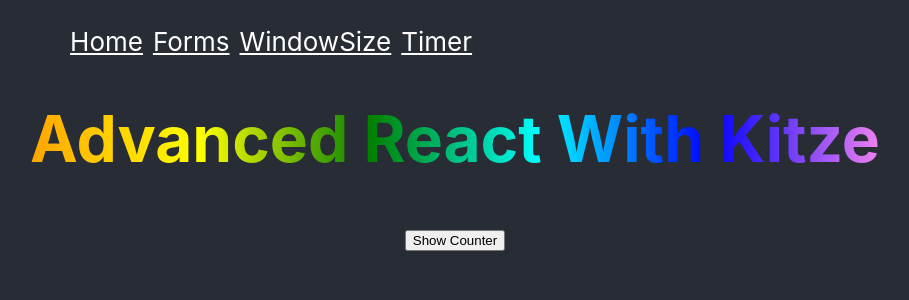
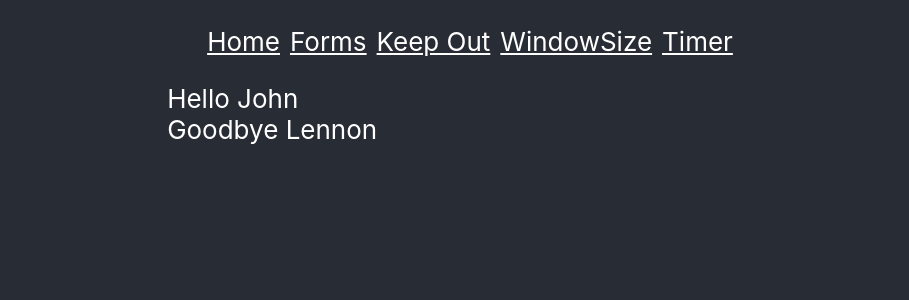
Before and after one commit to Kharouk/Advanced_React_Workshop, a React (Create React App) app: page /private in a window 1280 px wide. Shown: the top 300 px of the page, without its empty margins (185-1094 px from the left). Built offline with nearby package versions, Linux system fonts and the light colour scheme.

Commit message:
set up user context

```diff
--- a/src/Router.js
+++ b/src/Router.js
@@ -5,18 +5,22 @@ import Form from "./components/Form";
 import WindowSizePage from "./components/WindowSize";
 import Timer from "./components/Timer";
 import "./App.css";
+import PrivateSection from "./components/PrivateSection";
 
 const NavRouter = () => {
   return (
     <Router>
       <div style={{ backgroundColor: "inherit" }}>
         <nav>
-          <ul style={{}}>
+          <ul>
             <li>
               <Link to="/">Home</Link>
             </li>
             <li>
               <Link to="/forms">Forms</Link>
+            </li>
+            <li>
+              <Link to="/private">Keep Out</Link>
             </li>
             <li>
               <Link to="/window">WindowSize</Link>
@@ -30,6 +34,9 @@ const NavRouter = () => {
         {/* A <Switch> looks through its children <Route>s and
             renders the first one that matches the current URL. */}
         <Switch>
+          <Route path="/private">
+            <PrivateSection />
+          </Route>
           <Route path="/timer">
             <Timer />
           </Route>
--- /dev/null
+++ b/src/components/Footer.js
@@ -0,0 +1,9 @@
+import React from "react";
+import { UserContext } from "../context/UserContext";
+
+const Footer = () => {
+  const { surname } = React.useContext(UserContext);
+  return <footer>Goodbye {surname}</footer>;
+};
+
+export default Footer;
--- /dev/null
+++ b/src/components/Header.js
@@ -0,0 +1,9 @@
+import React, { useContext } from "react";
+import { UserContext } from "../context/UserContext";
+
+const Header = () => {
+  const { name } = useContext(UserContext);
+  return <header>Hello {name}</header>;
+};
+
+export default Header;
--- /dev/null
+++ b/src/components/PrivateSection.js
@@ -0,0 +1,20 @@
+import React from "react";
+import { UserContext } from "../context/UserContext";
+import Header from "./Header";
+import Footer from "./Footer";
+
+const PrivateSection = () => {
+  const userObject = {
+    name: "John",
+    surname: "Lennon"
+  };
+
+  return (
+    <UserContext.Provider value={userObject}>
+      <Header />
+      <Footer />
+    </UserContext.Provider>
+  );
+};
+
+export default PrivateSection;
--- /dev/null
+++ b/src/context/UserContext.js
@@ -0,0 +1,3 @@
+import React from "react";
+
+export const UserContext = React.createContext(null);
```
